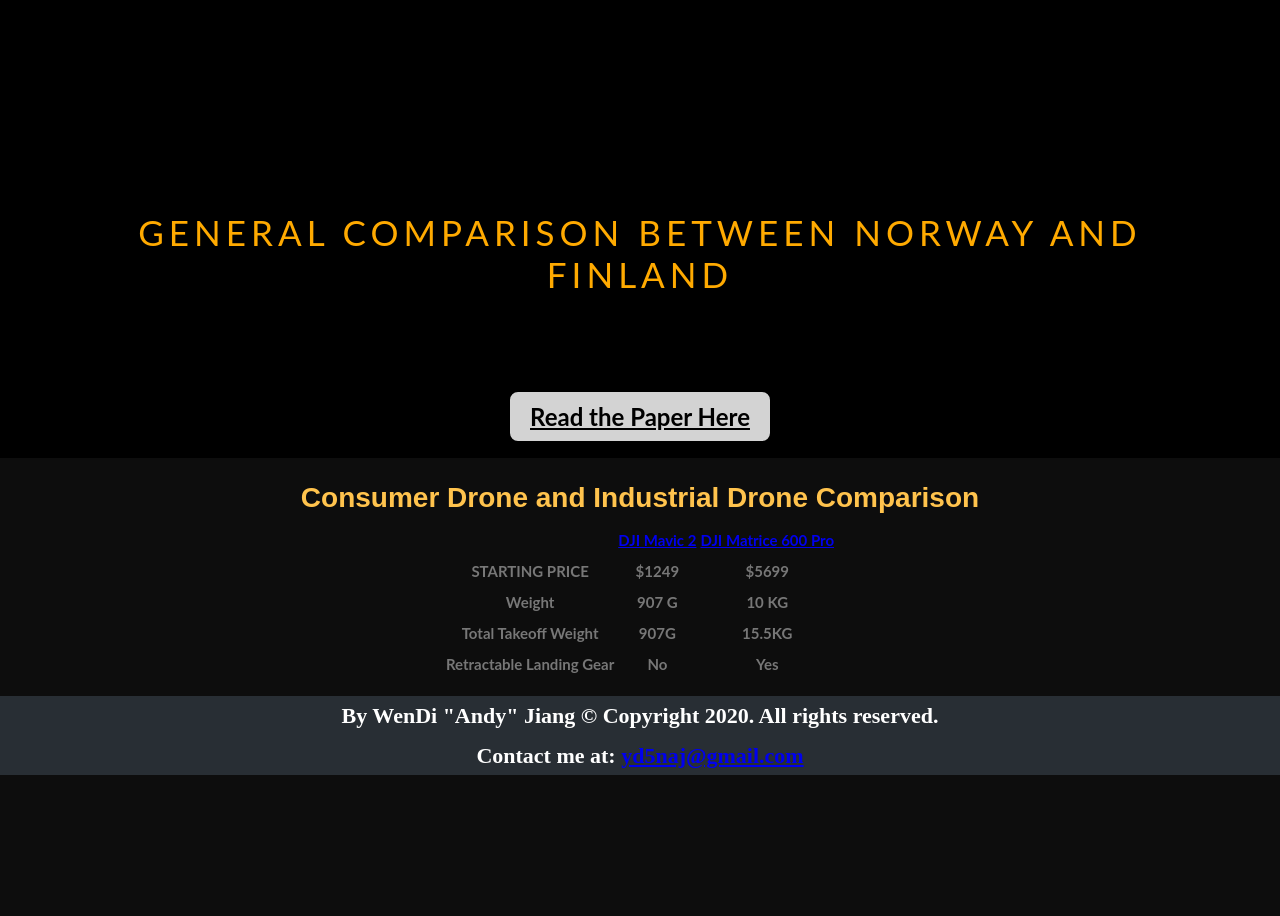
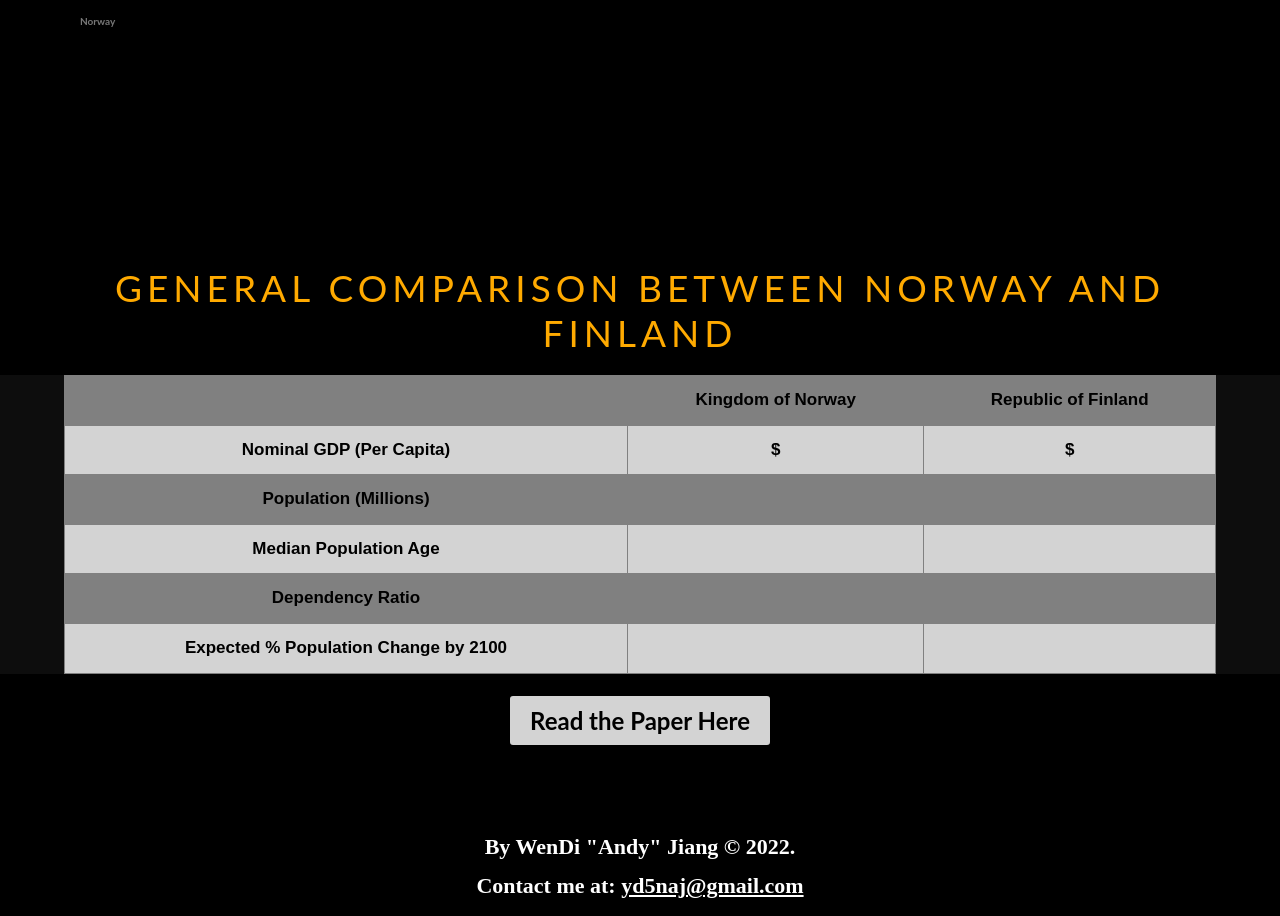
Before and after one commit to ydnja/ydnja.github.io, a plain HTML site: page html/Nordic.html in a window 1280 px wide. Shown: the part 1180-2096 px from the top of the page. Before the commit the page ends 1955 px from the top, so only its background shows below. Drawn offline with Linux system fonts and the light colour scheme.

Commit message:
Update May 21 2022

```diff
--- a/css/DroneIt.css
+++ b/css/DroneIt.css
@@ -87,7 +87,7 @@ nav ul li
   box-shadow: 1px 2px 4px grey;
   background-color: black;
   text-align: center;
-  font-size: 18px;
+  font-size: 17px;
   z-index: 9999;
 }
 
@@ -103,8 +103,9 @@ nav ul li a
 
 nav ul li a:hover
 {
-  background-color: #c7902c;
+  background-color: #ffa514;
   height: 25px;
+  color: black;
 }
 
 nav ul li ul li
@@ -154,6 +155,7 @@ nav ul li:hover ul li
  }
 
 .SpaceX {
+  text-decoration: none;
   display: inline-block;
   color: black;
   background-color: lightgrey;
@@ -161,9 +163,10 @@ nav ul li:hover ul li
   font: 24px "Lato", sans-serif;
   font-weight: bold;
   margin-bottom: 15px;
-  border-radius: 10px;
+  border-radius: 5px;
 }
 .SpaceX:hover {
+  text-decoration: none;
   display: inline-block;
   background: #ffc34d; /*linear-gradient(90deg, #d6f7ff, #c4f4ff, #b5f1ff);*/
   color: black;
@@ -171,7 +174,7 @@ nav ul li:hover ul li
   font: 25px "Lato", sans-serif;
   font-weight: bold;
   box-shadow: 0 12px 16px 0 rgba(0,0,0,0.24), 0 17px 50px 0 rgba(0,0,0,0.19);
-  border-radius: 10px;
+  border-radius: 5px;
 }
 
 p.copyright {
@@ -205,7 +208,7 @@ h2 {
   font-size: 28px;
   text-align: center;
   margin-top: 0;
-  margin-bottom: 1px;
+  margin-bottom: 0px;
 }
 
 h3 {
@@ -241,9 +244,9 @@ h4:link {
 h5 {
   letter-spacing: 5px;
   text-transform: uppercase;
-  font: 35px "Lato", sans-serif;
+  font: 37px "Lato", sans-serif;
   color: #ffaa00;
-  margin-bottom: 20px;
+  margin-bottom: 15px;
 }
 /*ADD H6 FOR COUNTRY Comparison*/
 
--- a/css/Table.css
+++ b/css/Table.css
@@ -11,16 +11,21 @@ td, th
   border: 1px solid grey;
   text-align: center;
   padding: 9px;
+  font-size: 17px;
 }
 
 tr:nth-child(even)
 {
-  background-color: black;
-  color: white;
+  background-color: lightgrey;
+  color: black;
 }
 
 tr:nth-child(odd)
 {
-  background-color: white;
+  background-color: grey;
   color: black;
 }
+strong
+{
+  font-size: 17px;
+}
--- a/html/Nordic.html
+++ b/html/Nordic.html
@@ -4,7 +4,7 @@
   <meta charset ="ufs-8">
   <meta name="viewport" content="height=device-height, width=device-width, initial-scale=1.0, minimum-scale=1.0, maximum-scale=1.0, user-scalable=no">
   <link rel="stylesheet" type="text/css" href="../css/DroneIt.css">
-  <!-- <link rel="stylesheet" type="text/css" href="Table.css"> -->
+  <link rel="stylesheet" type="text/css" href="../css/Table.css">
   <!-- <link rel="stylesheet" type="text/css" href="/css/slideshow2.css"> -->
   <!-- <link rel="stylesheet" type="text/css" href="/css/Falcon9.css"> -->
   <link rel='icon' href='favicon.ico' type='image/x-icon'/ >
@@ -39,47 +39,45 @@
   <div style="color: #777; background-color: #000000; text-align:center; padding: 75px 80px;text-align: justify;">
         <h5 style="text-align: center">History of modern Norway and Finland, and How They Became welfare States</h5>
           <h6>Finland</h6>  <!--ADD A NEW H6 TO CSS, TO DISTINGUISH THE COUNTRIES-->
+
+          <h6>Norway</h6>
   </div>
 
 
-  <div style="color: #777; background-color: #000000; text-align:center; padding: 75px 80px;text-align: justify;">
+  <div style="color: #777; background-color: #000000; text-align:center; padding: 75px 80px 5px;text-align: justify;">
         <h5 style="text-align: center">General Comparison Between Norway and Finland</h5>
-
   </div>
-
-    <div style="color: #777; background-color: #000000; text-align:center;padding:0px 80px;text-align: justify;">
-        <center> </center>
-        <p> <a href="../Nordic.pdf" target="_blank" class="btn SpaceX">Read the Paper Here</a> </p> <!--BRING NORDIC PDF TO THIS PC-->
-    </div>
-
-  <h2>Consumer Drone and Industrial Drone Comparison</h2>
-
   <center>
   <table>
     <tr>
       <th></th>
-      <th> <a href="https://store.dji.com/product/mavic-2?from=menu_products&vid=45291"> DJI Mavic 2</a></th>
-      <th> <a href="https://store.dji.com/product/matrice-600-pro"> DJI Matrice 600 Pro</a></th>
+      <th>Kingdom of Norway</a></th>
+      <th>Republic of Finland</a></th>
     </tr>
     <tr>
-  <th> <strong>STARTING PRICE</strong> </th>
-  <th>$1249</th>
-  <th>$5699</th>
+  <th> <strong>Nominal GDP (Per Capita)</strong> </th>
+  <th>$</th>
+  <th>$</th>
     </tr>
     <tr>
-      <th> <strong>Weight</strong> </th>
-      <th>907 G</th>
-      <th>10 KG</th>
+      <th> <strong>Population (Millions)</strong> </th>
+      <th></th>
+      <th></th>
     </tr>
     <tr>
-      <th> <strong>Total Takeoff Weight</strong> </th>
-      <th>907G</th>
-      <th>15.5KG</th>
+      <th> <strong>Median Population Age</strong> </th>
+      <th></th>
+      <th></th>
     </tr>
     <tr>
-      <th> <strong>Retractable Landing Gear</strong> </th>
-      <th>No</th>
-      <th>Yes</th>
+      <th> <strong>Dependency Ratio</strong> </th>
+      <th></th>
+      <th></th>
+    </tr>
+    <tr>
+      <th> <strong>Expected % Population Change by 2100</strong> </th>
+      <th></th>
+      <th></th>
     </tr>
     <!-- <tr>
     <th> <strong>DRIVER ASSIST</strong> </th>
@@ -89,14 +87,17 @@
 
   </table>
   </center>
+  <div style="color: #777; background-color: #000000; text-align:center;padding:20px 80px;text-align: justify;">
+      <center> </center>
+      <p> <a href="../Nordic.pdf" target="_blank" class="btn SpaceX">Read the Paper Here</a> </p> <!--BRING NORDIC PDF TO THIS PC-->
+  </div>
 
   <div style="position:relative;">
-    <div style="color:#ddd;background-color:#282E34;text-align:center;padding:50px 80px: text-align: justify;">
-      <p></p>
-      <p></p>
-      <h4>By WenDi "Andy" Jiang &copy; Copyright 2020. All rights reserved.</h4>
-      <h4>Contact me at: <a href="mailto: yd5naj@gmail.com" text-decoration: "white">yd5naj@gmail.com</a> </h4>
+      <div style="color:#ddd;background-color:black;text-align:center;padding:15px 80px 10px; text-align: justify;">
+        <p></p>
+        <h4>By WenDi "Andy" Jiang &copy; 2022.</h4>
+    <h4>Contact me at: <a href = "mailto: yd5naj@gmail.com" style = "color:#ffffff">yd5naj@gmail.com</a> </h4>
+      </div>
     </div>
-  </div>
 </body>
 </html>
```
Also changed, not shown: html/AboutMe.html (+7 -8 lines), html/Climate.html (+10 -9 lines), html/ContactUs.html (+1 -1 lines), html/Economics.html (+13 -5 lines), html/Experience.html (+8 -0 lines), html/MGHPod.html (+10 -10 lines), html/Pictures.html (+5 -6 lines), html/Projects.html (+9 -0 lines), index.html (+5 -5 lines).
